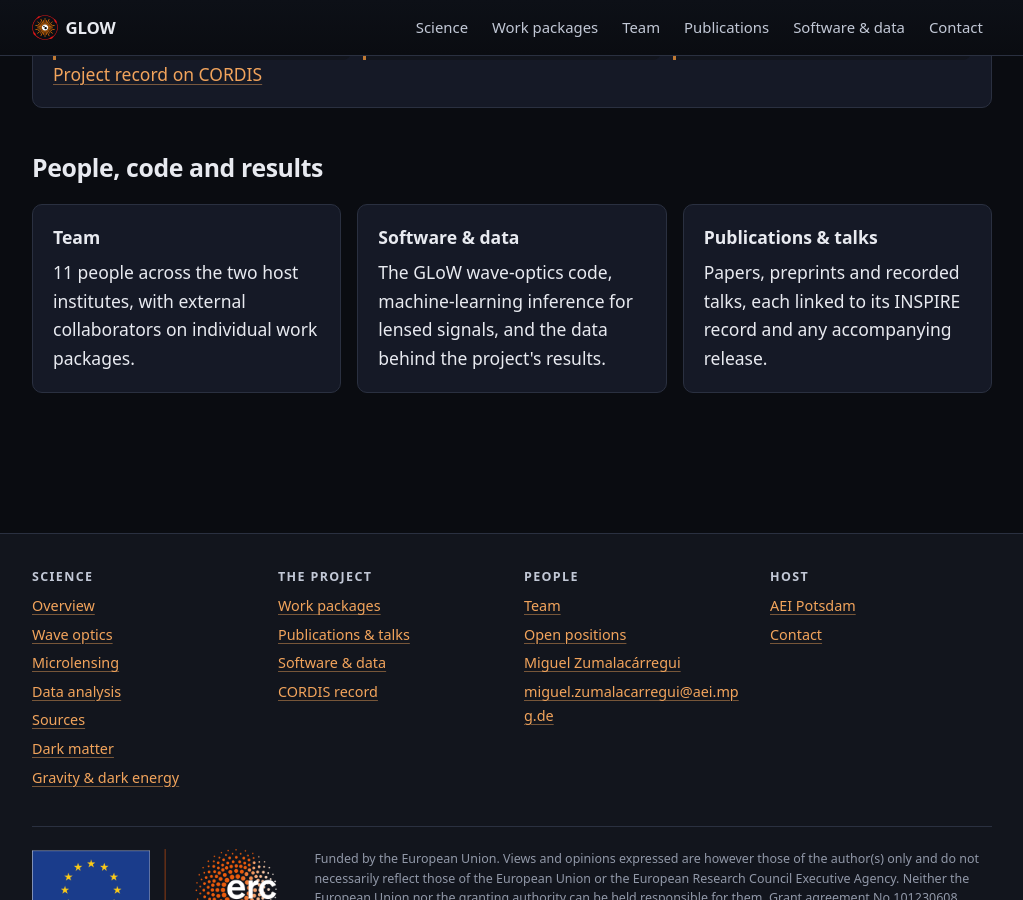
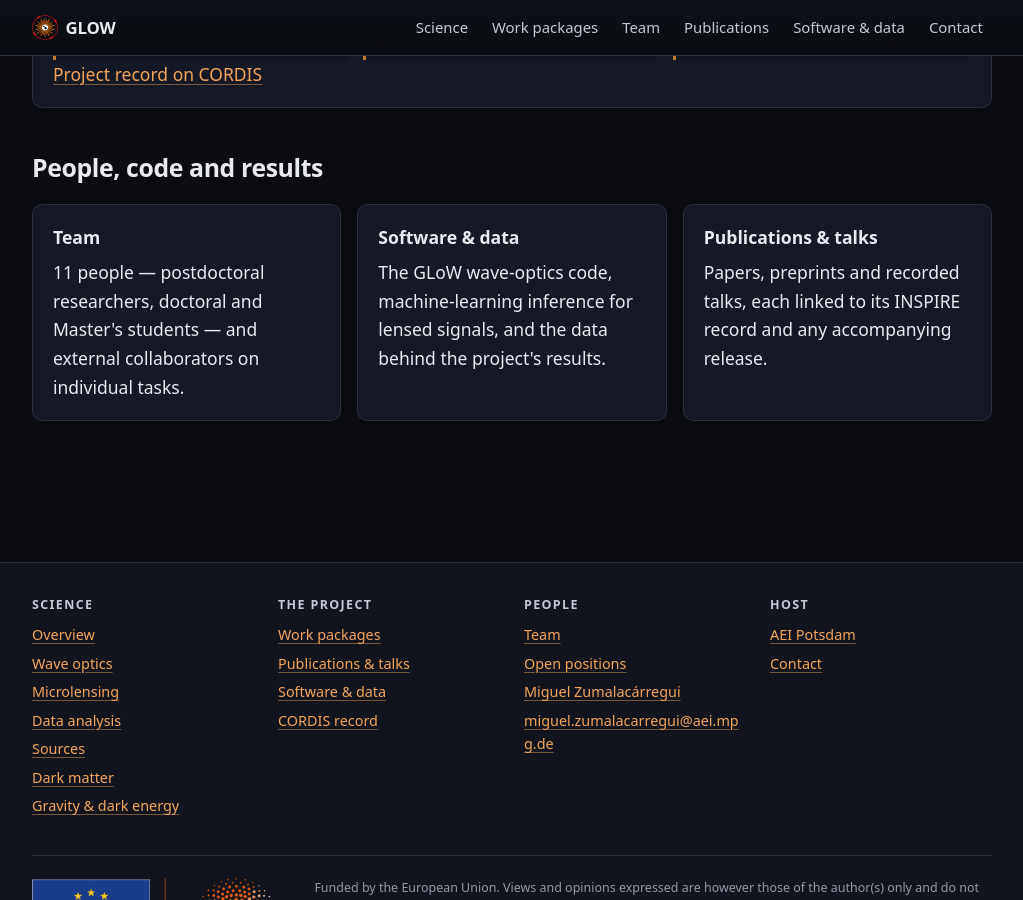
Before and after one commit to glow-astro/website, a Jekyll site: the page built from index.html, in a window 1280 px wide and 900 px high, scrolled down 3323 px. Shown: the whole window, without its empty margins (128-1151 px from the left). Built offline with Jekyll 4.4.1, drawn with Linux system fonts in a browser that asks for light colours.

Commit message:
Correct the team card, and put the new home-page prose up for review
"11 people across the two host institutes" was wrong: three of the
eleven are Master's students at LMU, Bologna and ETH, co-supervised
rather than resident. Says what they are instead.

Three review notes on index.html -- the two new sections and the
disappearance of the Join button -- and the review document regenerated
as glow-site-text_2026-08-25.odt. All three anchors matched; the
generator was silent.

Co-Authored-By: Claude Opus 5 <noreply@anthropic.com>
Claude-Session: https://claude.ai/code/session_01L7GT62S61eYxRuSFTmWGfu

```diff
--- a/index.html
+++ b/index.html
@@ -255,8 +255,8 @@ description: >-
       <a class="card card-link" href="{{ '/team.html' | relative_url }}">
         <p class="card-title">Team</p>
         <p>
-          {{ team_size }} people across the two host institutes, with external
-          collaborators on individual work packages.
+          {{ team_size }} people — postdoctoral researchers, doctoral and
+          Master's students — and external collaborators on individual tasks.
         </p>
       </a>
       <a class="card card-link" href="{{ '/software.html' | relative_url }}">
```
